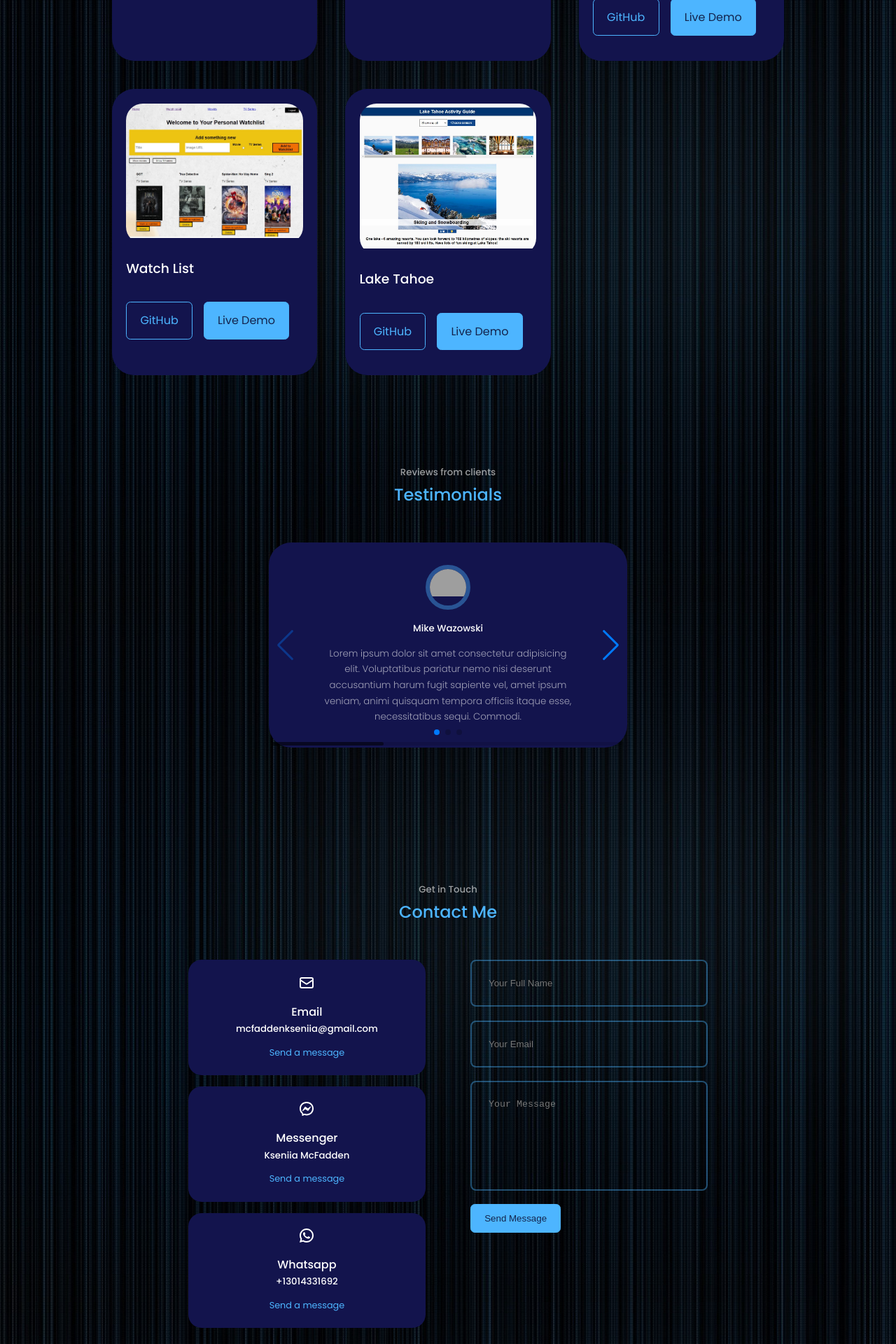
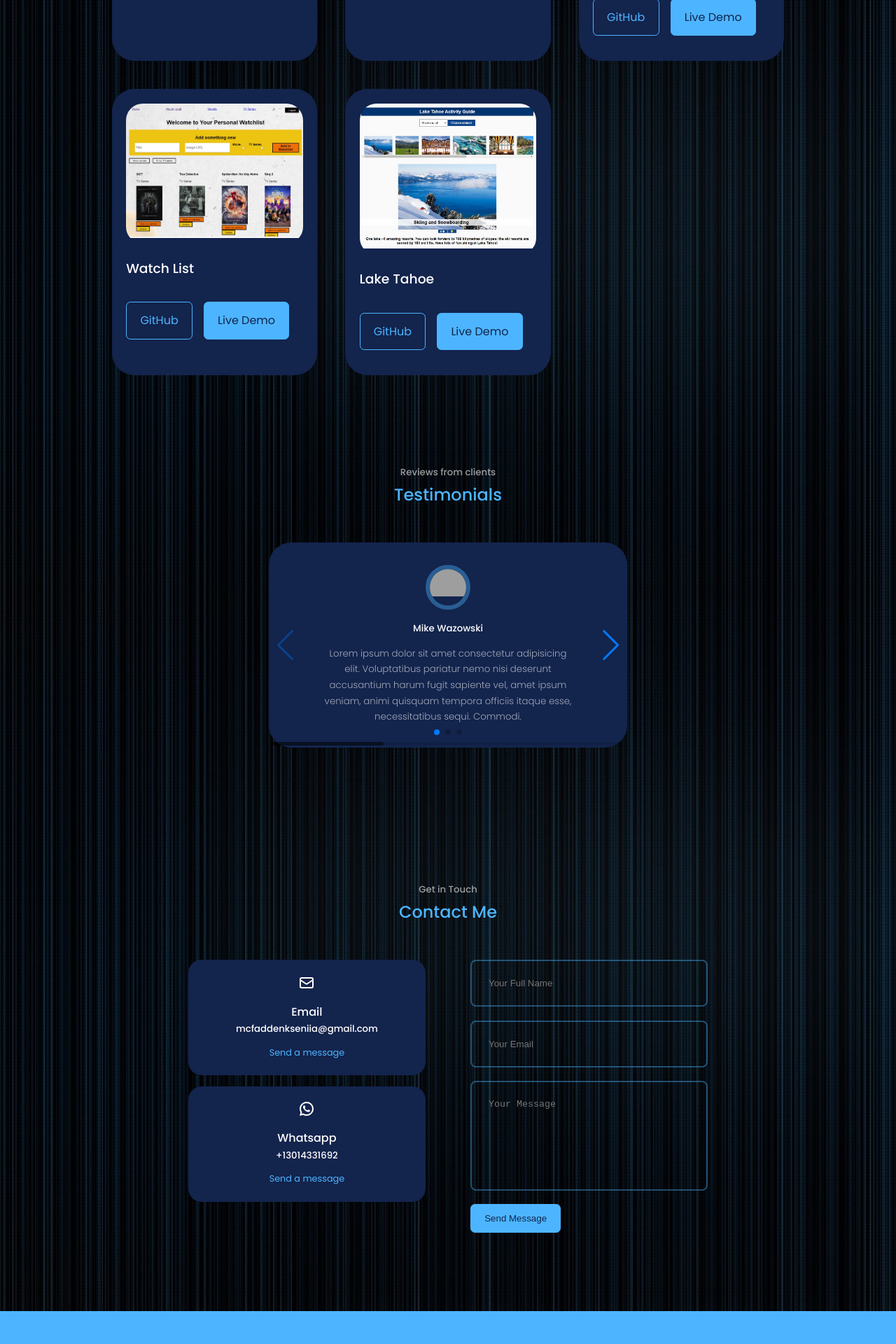
Before and after one commit to Khrebtova/Khrebtova.github.io, a React (Create React App) app: page / in a window 1280 px wide. Shown: the part 3140-5060 px from the top of the page at 70% size. Built offline with nearby package versions, Linux system fonts and the light colour scheme; grey boxes are pictures that could not be loaded; the HTML template or start-up script is replaced by a standard one.

Commit message:
install emailjs and add send message form

```diff
--- a/package.json
+++ b/package.json
@@ -6,6 +6,7 @@
     "node": "16.x"
   },
   "dependencies": {
+    "@emailjs/browser": "^3.7.0",
     "@testing-library/jest-dom": "^5.16.5",
     "@testing-library/react": "^13.4.0",
     "@testing-library/user-event": "^13.5.0",
--- a/src/components/contact/Contact.css
+++ b/src/components/contact/Contact.css
@@ -14,7 +14,7 @@
 }
 
 .contact_option{
-    background: var(--color-bg-variant);
+    background: var(--color-bg);
     padding: 1.2rem;
     border-radius: 1.2rem;
     text-align: center;
--- a/src/components/contact/Contact.jsx
+++ b/src/components/contact/Contact.jsx
@@ -1,11 +1,8 @@
-import React, { useRef } from 'react'
-// import emailjs from '@emailjs/browser';
+import React, { useRef } from 'react';
+import emailjs from '@emailjs/browser';
 import './Contact.css'
 import { HiOutlineMail } from 'react-icons/hi'
 import {RiMessengerLine, RiWhatsappLine } from 'react-icons/ri'
-
-// https://www.emailjs.com/
-// https://www.emailjs.com/docs/examples/reactjs/
 
 const Contact = () => {
   const form = useRef();
@@ -13,12 +10,12 @@ const Contact = () => {
   const sendEmail = (e) => {
     e.preventDefault();
 
-    // emailjs.sendForm('service_qras5qn', 'template_odvsipv', form.current, 'D84PzHtvZEM69gkAR')
-    //   .then((result) => {
-    //       console.log(result.text);
-    //   }, (error) => {
-    //       console.log(error.text);
-    //   });
+    emailjs.sendForm('service_qras5qn', 'template_odvsipv', form.current, 'D84PzHtvZEM69gkAR')
+      .then((result) => {
+          console.log(result.text);
+      }, (error) => {
+          console.log(error.text);
+      });
 
     e.target.reset()
   };
@@ -36,12 +33,12 @@ const Contact = () => {
             <a href="mailto:mcfaddenkseniia@gmail.com" target={'_blank'} rel="noreferrer">Send a message</a>
           </article>
 
-          <article className='contact_option'>
+          {/* <article className='contact_option'>
             <RiMessengerLine className='contact_icon'/>
             <h4>Messenger</h4>
             <h5>Kseniia McFadden</h5>
             <a href="http://m.me/kseniya.hrebtova" target={'_blank'} rel="noreferrer">Send a message</a>
-          </article>
+          </article> */}
 
           <article className='contact_option'>
             <RiWhatsappLine className='contact_icon'/>
@@ -55,7 +52,7 @@ const Contact = () => {
           <input type="text" name="name" placeholder="Your Full Name" required />
           <input type="text" name="email" placeholder="Your Email" required />
           <textarea name="message" rows="7" placeholder='Your Message' required/>
-          <button type='submit' className='btn btn-primary'>Send Message</button>
+          <button type="submit" className='btn btn-primary'>Send Message</button>
         </form>
       </div>
     </section>
--- a/src/components/portfolio/Portfolio.css
+++ b/src/components/portfolio/Portfolio.css
@@ -5,7 +5,7 @@
 }
 
 .portfolio_item{
-    background: var(--color-bg-variant);
+    background: var(--color-bg);
     padding: 1.2rem;
     border-radius: 2rem;
     border: 1px solid transparent;
--- a/src/components/testimonial/Testimonial.css
+++ b/src/components/testimonial/Testimonial.css
@@ -17,7 +17,7 @@
 }
 
 .testimonial{
-    background: var(--color-bg-variant);
+    background: var(--color-bg);
     text-align: center;
     padding: 2rem;
     border-radius: 2rem;
```
Also changed, not shown: 2 other files (tests, documents, lock files or other folders).
